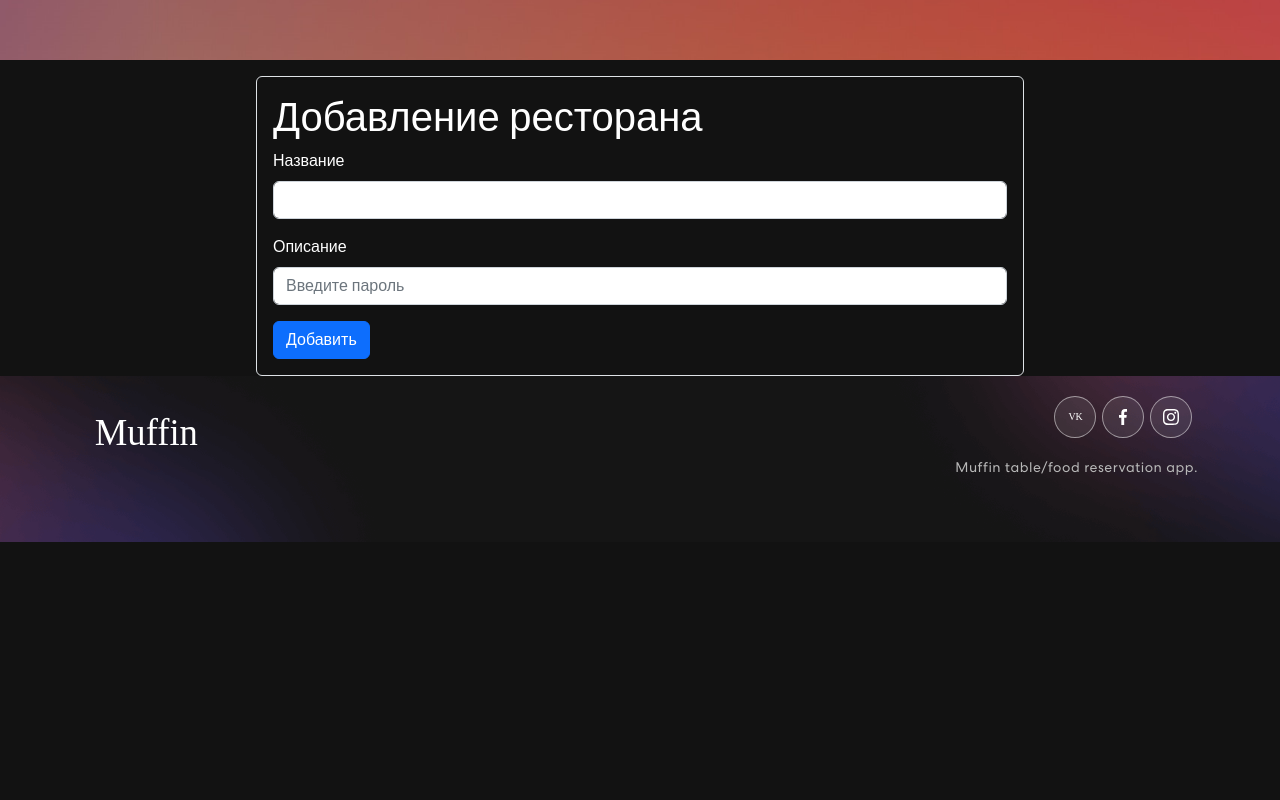
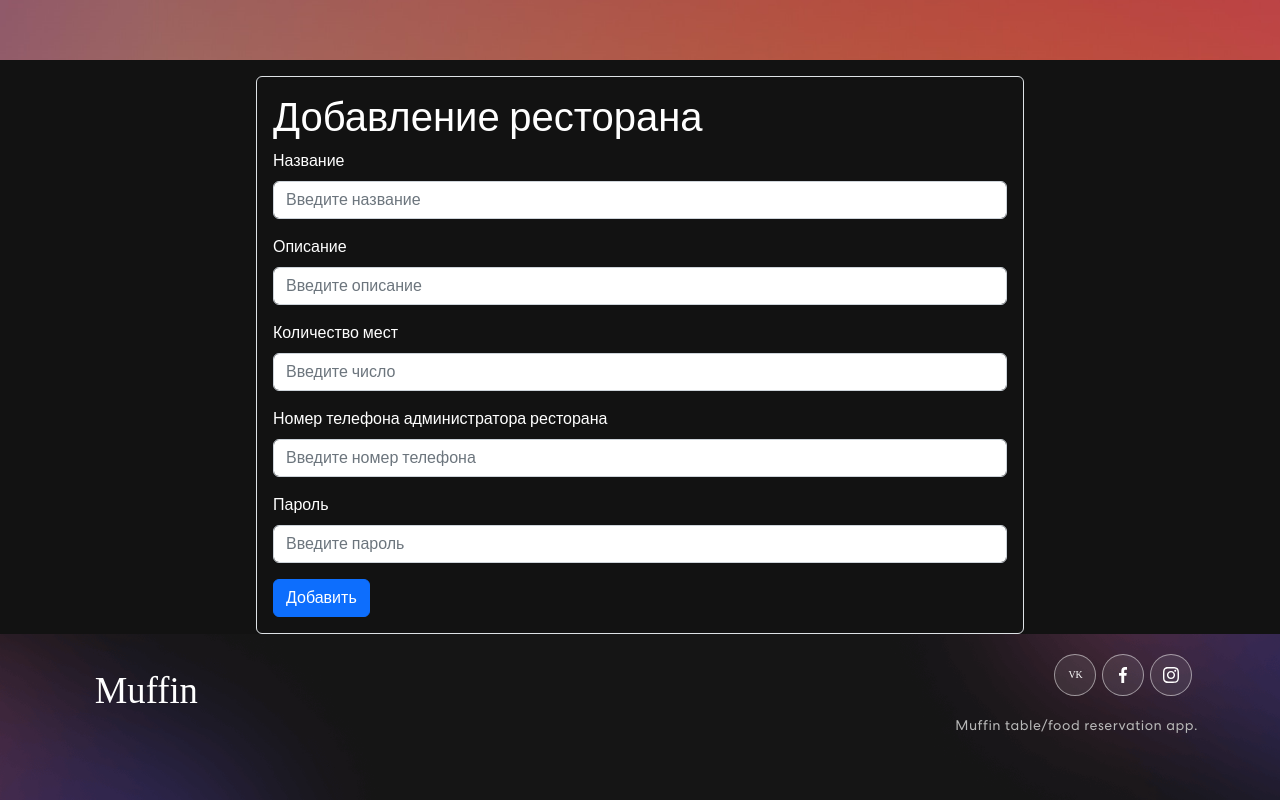
Before and after one commit to timur-code/booking-front, a Next.js app: page /admin/restaurant in a window 1280 px wide. Shown: the part 751-1551 px from the top of the page. Before the commit the page ends 1293 px from the top, so only its background shows below. Built offline with nearby package versions, Linux system fonts and the light colour scheme; no server answers.

Commit message:
Добавил добавление ресторана

```diff
--- a/src/pages/admin/restaurant/index.tsx
+++ b/src/pages/admin/restaurant/index.tsx
@@ -6,8 +6,12 @@ import {useRouter} from "next/router";
 import cookie from "cookie";
 
 const AdminRestaurantIndex = () => {
+    //TODO: добавить добавление картинок
     const [name, setName] = useState<string>('');
     const [description, setDescription] = useState<string>('');
+    const [seats, setSeats] = useState<number>(1);
+    const [adminPhone, setAdminPhone] = useState<string>('');
+    const [password, setPassword] = useState<string>('');
     const [error, setError] = useState<string>('');
     const router = useRouter();
 
@@ -18,6 +22,36 @@ const AdminRestaurantIndex = () => {
     const handleDescriptionChange = (e: ChangeEvent<HTMLInputElement>) => {
         setDescription(e.target.value);
     };
+
+    const handleSeatsChange = (e: ChangeEvent<HTMLInputElement>) => {
+        setSeats(e.target.valueAsNumber);
+    };
+
+    const handlePhoneChange = (e: ChangeEvent<HTMLInputElement>) => {
+        setAdminPhone(e.target.value);
+    };
+
+    const handlePasswordChange = (e: ChangeEvent<HTMLInputElement>) => {
+        setPassword(e.target.value);
+    };
+
+    const checkLength = () => {
+        if (name.length === 0) {
+            throw new Error('Введите название')
+        }
+        if (description.length < 10) {
+            throw new Error('Введите описание')
+        }
+        if (!seats) {
+            throw new Error('Укажите количество мест')
+        }
+        if (adminPhone.length !== 12) {
+            throw new Error('Минимальная длинна телефона 12')
+        }
+        if (password.length < 6) {
+            throw new Error('Минимальная длинна пароля 6')
+        }
+    }
 
     const handleSubmit = async (e: FormEvent) => {
         e.preventDefault();
@@ -44,12 +78,23 @@ const AdminRestaurantIndex = () => {
                         <div className="h1">Добавление ресторана</div>
                         <Form.Group className="mb-3">
                             <Form.Label>Название</Form.Label>
-                            <Form.Control type="text" placeholder="" onChange={handleNameChange}/>
+                            <Form.Control type="text" placeholder="Введите название" onChange={handleNameChange}/>
                         </Form.Group>
-
                         <Form.Group className="mb-3">
                             <Form.Label>Описание</Form.Label>
-                            <Form.Control type="text" placeholder="Введите пароль" onChange={handleDescriptionChange}/>
+                            <Form.Control type="text" placeholder="Введите описание" onChange={handleDescriptionChange}/>
+                        </Form.Group>
+                        <Form.Group className="mb-3">
+                            <Form.Label>Количество мест</Form.Label>
+                            <Form.Control type="number" min={1} placeholder="Введите число" onChange={handleSeatsChange}/>
+                        </Form.Group>
+                        <Form.Group className="mb-3">
+                            <Form.Label>Номер телефона администратора ресторана</Form.Label>
+                            <Form.Control minLength={12} maxLength={12} type="text" placeholder="Введите номер телефона" onChange={handlePhoneChange}/>
+                        </Form.Group>
+                        <Form.Group className="mb-3">
+                            <Form.Label>Пароль</Form.Label>
+                            <Form.Control minLength={6} maxLength={20} type="password" placeholder="Введите пароль" onChange={handlePasswordChange}/>
                         </Form.Group>
                         <Button variant="primary" type="submit">
                             Добавить
```
Also changed, not shown: src/pages/restaurant/[id].tsx (+7 -1 lines).
